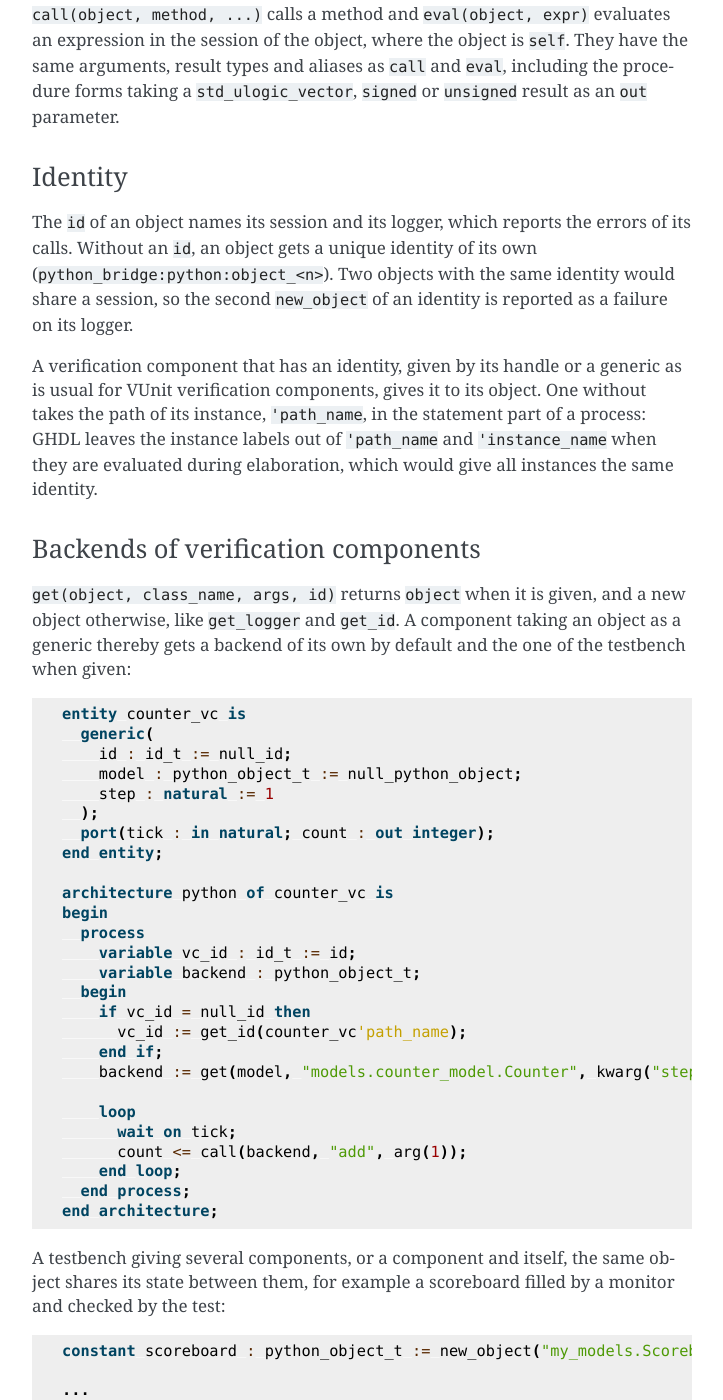
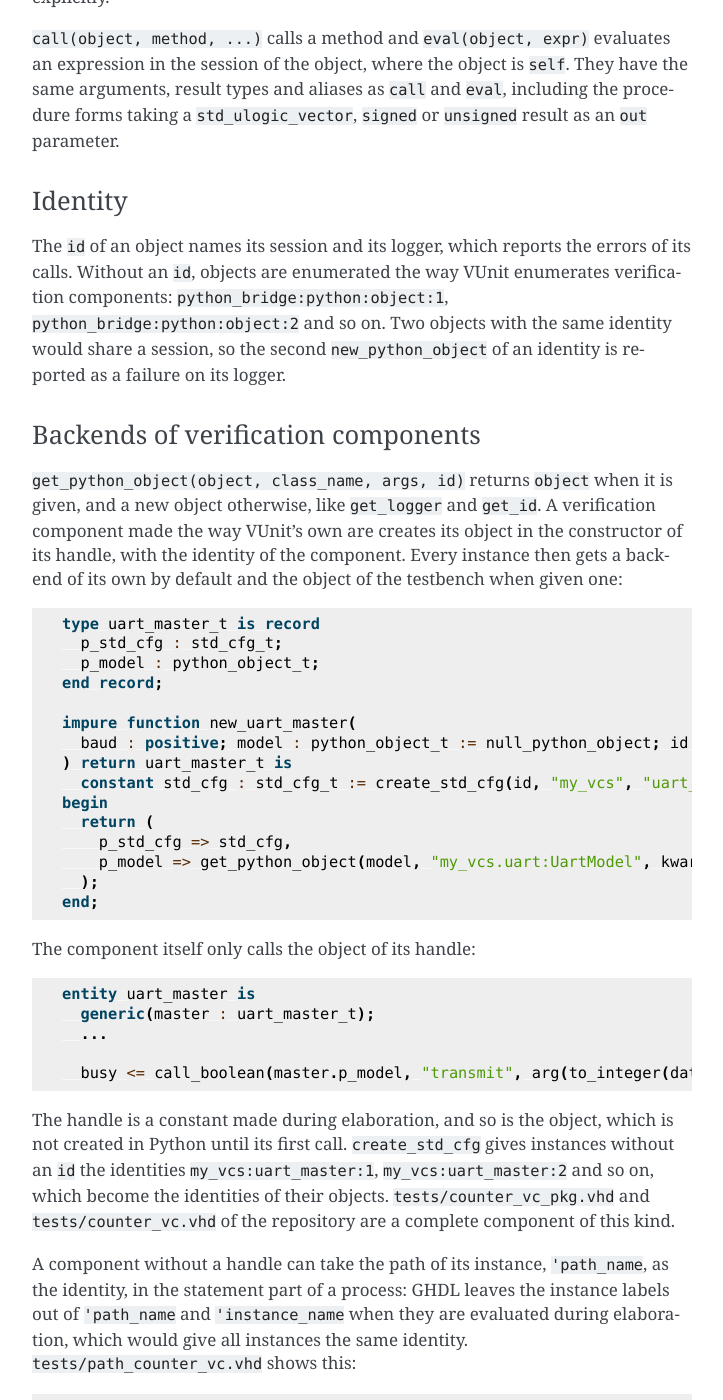
Before and after one commit to VUnit/vunit-python-bridge, a Sphinx documentation site: the page built from docs/user_guide.rst, in a window 1280 px wide and 1400 px high, scrolled down 6002 px. Shown: the whole window, without its empty margins (388-1111 px from the left). Built offline with Sphinx 7.4.7, drawn with Linux system fonts in a browser that asks for light colours; some of the changed text lies outside the part shown.

Commit message:
Name the constructor new_python_object and enumerate anonymous objects
new_object is now new_python_object and get is get_python_object, as
VUnit names the constructors and getters of its types. An object without
an id is python_bridge:python:object:<n>, enumerated like VUnit's
verification components. The user guide makes the handle constructor of a
VUnit style verification component the place to create its object, which
tests/counter_vc_pkg.vhd now shows; the handle-less component taking its
instance path is tests/path_counter_vc.vhd.

Co-Authored-By: Claude Opus 5.5 <noreply@anthropic.com>

```diff
--- a/docs/user_guide.rst
+++ b/docs/user_guide.rst
@@ -277,7 +277,7 @@ own, and a testbench can create one and give it to a component.
 
 .. code-block:: vhdl
 
-    constant model : python_object_t := new_object(
+    constant model : python_object_t := new_python_object(
       "my_models.uart:UartModel", kwarg("baud", 115200), id => get_id("uart")
     );
 
@@ -287,7 +287,7 @@ own, and a testbench can create one and give it to a component.
     call(model, "reset");                      -- no return value
     check_true(eval_boolean(model, "self.is_idle()"));
 
-``new_object(class_name, args, id)`` names the class and its constructor
+``new_python_object(class_name, args, id)`` names the class and its constructor
 arguments, given like the arguments of ``call``, including groups made with
 ``&``. The class is
 
@@ -298,7 +298,7 @@ arguments, given like the arguments of ``call``, including groups made with
 * ``"Class"``, a class defined in the default session, for example by ``exec``
   or ``exec_file`` in the testbench.
 
-The object is created on first use, not by ``new_object``. An object can
+The object is created on first use, not by ``new_python_object``. An object can
 therefore be a constant or a generic, created during elaboration, and does not
 depend on the order of the processes or on ``test_runner_setup``. ``create``
 creates it explicitly.
@@ -313,54 +313,74 @@ Identity
 ~~~~~~~~
 
 The ``id`` of an object names its session and its logger, which reports the
-errors of its calls. Without an ``id``, an object gets a unique identity of
-its own (``python_bridge:python:object_<n>``). Two objects with the same
-identity would share a session, so the second ``new_object`` of an identity is
-reported as a failure on its logger.
-
-A verification component that has an identity, given by its handle or a
-generic as is usual for VUnit verification components, gives it to its object.
-One without takes the path of its instance, ``'path_name``, in the statement
-part of a process: GHDL leaves the instance labels out of ``'path_name`` and
-``'instance_name`` when they are evaluated during elaboration, which would give
-all instances the same identity.
+errors of its calls. Without an ``id``, objects are enumerated the way VUnit
+enumerates verification components: ``python_bridge:python:object:1``,
+``python_bridge:python:object:2`` and so on. Two objects with the same
+identity would share a session, so the second ``new_python_object`` of an
+identity is reported as a failure on its logger.
 
 Backends of verification components
 ~~~~~~~~~~~~~~~~~~~~~~~~~~~~~~~~~~~
 
-``get(object, class_name, args, id)`` returns ``object`` when it is given, and
-a new object otherwise, like ``get_logger`` and ``get_id``. A component taking
-an object as a generic thereby gets a backend of its own by default and the
-one of the testbench when given:
+``get_python_object(object, class_name, args, id)`` returns ``object`` when it
+is given, and a new object otherwise, like ``get_logger`` and ``get_id``. A
+verification component made the way VUnit's own are creates its object in the
+constructor of its handle, with the identity of the component. Every instance
+then gets a backend of its own by default and the object of the testbench when
+given one:
 
 .. code-block:: vhdl
 
-    entity counter_vc is
-      generic(
-        id : id_t := null_id;
-        model : python_object_t := null_python_object;
-        step : natural := 1
+    type uart_master_t is record
+      p_std_cfg : std_cfg_t;
+      p_model : python_object_t;
+    end record;
+
+    impure function new_uart_master(
+      baud : positive; model : python_object_t := null_python_object; id : id_t := null_id
+    ) return uart_master_t is
+      constant std_cfg : std_cfg_t := create_std_cfg(id, "my_vcs", "uart_master");
+    begin
+      return (
+        p_std_cfg => std_cfg,
+        p_model => get_python_object(model, "my_vcs.uart:UartModel", kwarg("baud", baud), get_id(std_cfg))
       );
-      port(tick : in natural; count : out integer);
-    end entity;
+    end;
 
-    architecture python of counter_vc is
+The component itself only calls the object of its handle:
+
+.. code-block:: vhdl
+
+    entity uart_master is
+      generic(master : uart_master_t);
+      ...
+
+      busy <= call_boolean(master.p_model, "transmit", arg(to_integer(data)));
+
+The handle is a constant made during elaboration, and so is the object, which
+is not created in Python until its first call. ``create_std_cfg`` gives
+instances without an ``id`` the identities ``my_vcs:uart_master:1``,
+``my_vcs:uart_master:2`` and so on, which become the identities of their
+objects. ``tests/counter_vc_pkg.vhd`` and ``tests/counter_vc.vhd`` of the
+repository are a complete component of this kind.
+
+A component without a handle can take the path of its instance, ``'path_name``,
+as the identity, in the statement part of a process: GHDL leaves the instance
+labels out of ``'path_name`` and ``'instance_name`` when they are evaluated
+during elaboration, which would give all instances the same identity.
+``tests/path_counter_vc.vhd`` shows this:
+
+.. code-block:: vhdl
+
+    process
+      variable vc_id : id_t := id;
+      variable backend : python_object_t;
     begin
-      process
-        variable vc_id : id_t := id;
-        variable backend : python_object_t;
-      begin
-        if vc_id = null_id then
-          vc_id := get_id(counter_vc'path_name);
-        end if;
-        backend := get(model, "models.counter_model.Counter", kwarg("step", step), vc_id);
-
-        loop
-          wait on tick;
-          count <= call(backend, "add", arg(1));
-        end loop;
-      end process;
-    end architecture;
+      if vc_id = null_id then
+        vc_id := get_id(path_counter_vc'path_name);
+      end if;
+      backend := get_python_object(model, "models.counter_model.Counter", kwarg("step", step), vc_id);
+      ...
 
 A testbench giving several components, or a component and itself, the same
 object shares its state between them, for example a scoreboard filled by a
@@ -368,11 +388,11 @@ monitor and checked by the test:
 
 .. code-block:: vhdl
 
-    constant scoreboard : python_object_t := new_object("my_models.Scoreboard");
+    constant scoreboard : python_object_t := new_python_object("my_models.Scoreboard");
 
     ...
 
-    monitor : entity work.my_monitor generic map(model => scoreboard) ...;
+    monitor : entity work.my_monitor generic map(monitor => new_my_monitor(model => scoreboard)) ...;
 
     ...
 
```
Also changed, not shown: release_notes/0.2.0.md (+1 -1 lines), 7 other files.
